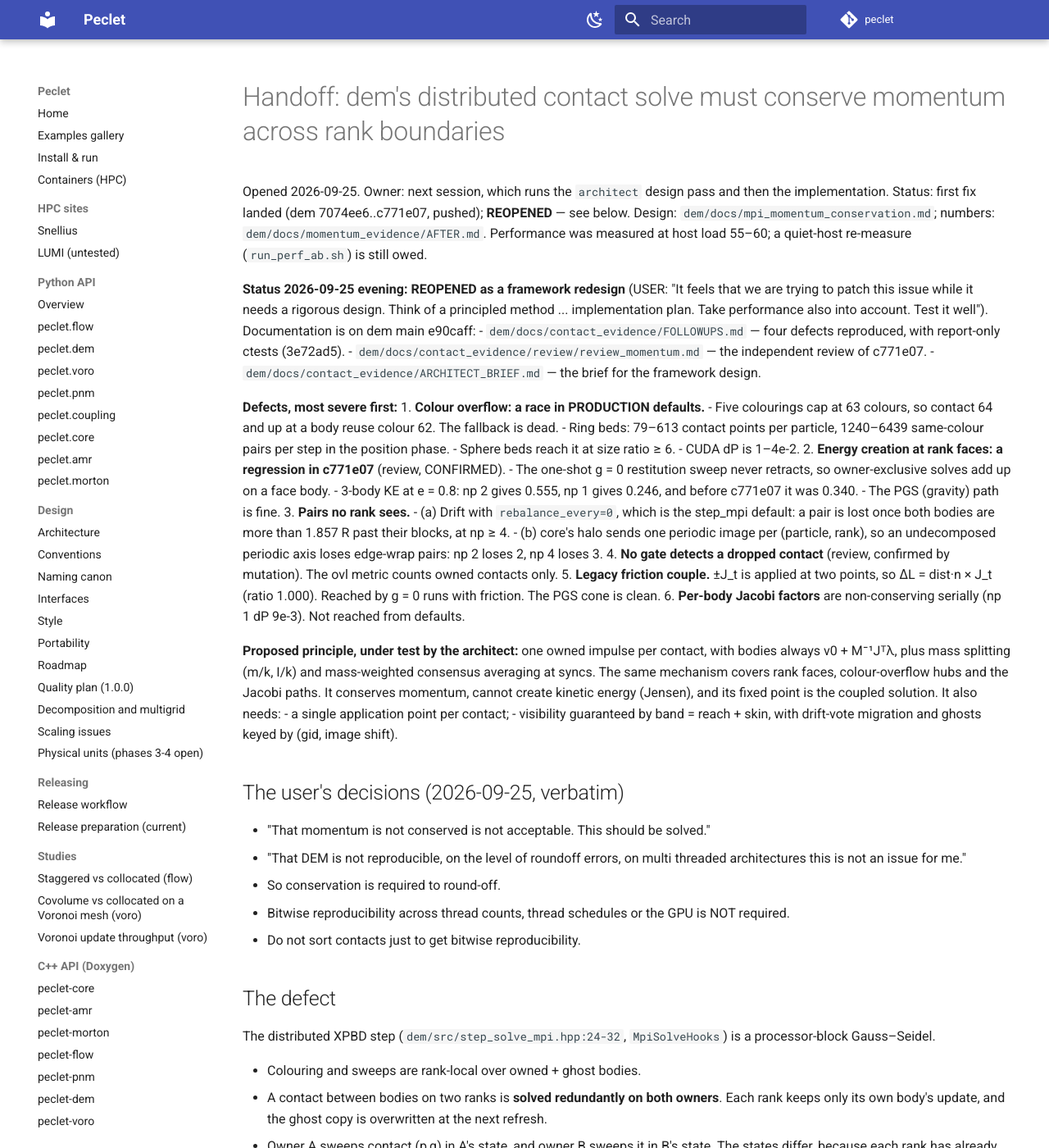
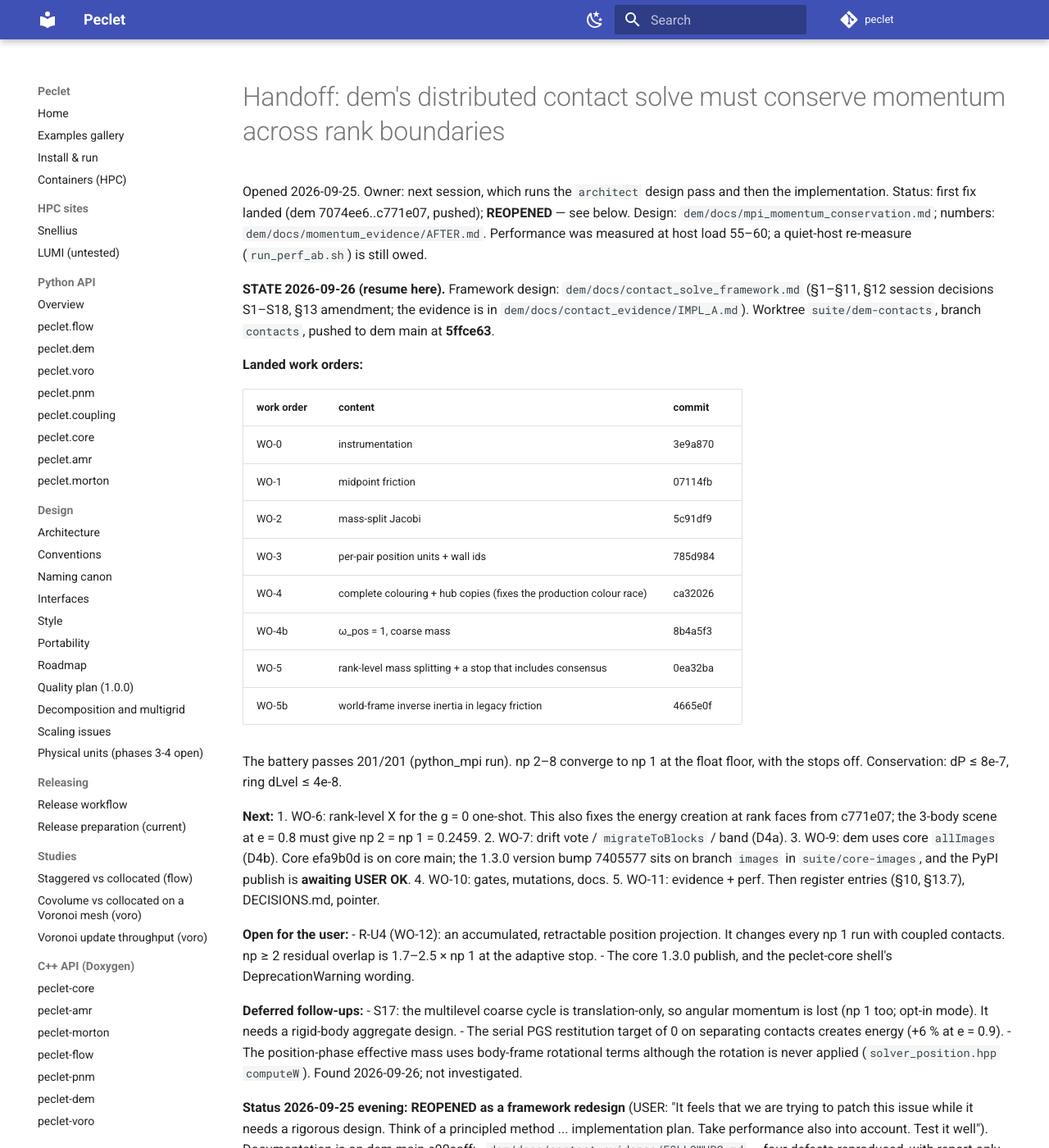
Before and after one commit to computational-chemical-engineering/peclet, an MkDocs documentation site: the page built from docs/HANDOFF_DEM_MPI_MOMENTUM.md, in a window 1280 px wide and 1400 px high. Shown: the whole window at 82% size. Built offline with MkDocs 1.6.1 and Material for MkDocs 9.7.7, drawn with Linux system fonts in a browser that asks for light colours; comment, search, counter and statistics services are not loaded.

Commit message:
dem 5ffce63: contact-solve framework WO-0..WO-5b (complete colouring fixes the production colour race; mass splitting across ranks; world-frame friction inertia); handoff state; pointer
Co-Authored-By: Claude Opus 5.5 <noreply@anthropic.com>
Claude-Session: https://claude.ai/code/session_0145vVzMZ2ho61xpVzUerEZd

```diff
--- a/docs/HANDOFF_DEM_MPI_MOMENTUM.md
+++ b/docs/HANDOFF_DEM_MPI_MOMENTUM.md
@@ -4,6 +4,49 @@ Opened 2026-09-25. Owner: next session, which runs the `architect` design pass a
 implementation. Status: first fix landed (dem 7074ee6..c771e07, pushed); **REOPENED** — see below. Design: `dem/docs/mpi_momentum_conservation.md`;
 numbers: `dem/docs/momentum_evidence/AFTER.md`. Performance was measured at host load 55–60; a quiet-host
 re-measure (`run_perf_ab.sh`) is still owed.
+
+**STATE 2026-09-26 (resume here).** Framework design: `dem/docs/contact_solve_framework.md`
+(§1–§11, §12 session decisions S1–S18, §13 amendment; the evidence is in
+`dem/docs/contact_evidence/IMPL_A.md`). Worktree `suite/dem-contacts`, branch `contacts`, pushed to
+dem main at **5ffce63**.
+
+**Landed work orders:**
+
+| work order | content | commit |
+|---|---|---|
+| WO-0 | instrumentation | 3e9a870 |
+| WO-1 | midpoint friction | 07114fb |
+| WO-2 | mass-split Jacobi | 5c91df9 |
+| WO-3 | per-pair position units + wall ids | 785d984 |
+| WO-4 | complete colouring + hub copies (fixes the production colour race) | ca32026 |
+| WO-4b | ω_pos = 1, coarse mass | 8b4a5f3 |
+| WO-5 | rank-level mass splitting + a stop that includes consensus | 0ea32ba |
+| WO-5b | world-frame inverse inertia in legacy friction | 4665e0f |
+
+The battery passes 201/201 (python_mpi run). np 2–8 converge to np 1 at the float floor, with the
+stops off. Conservation: dP ≤ 8e-7, ring dLvel ≤ 4e-8.
+
+**Next:**
+1. WO-6: rank-level X for the g = 0 one-shot. This also fixes the energy creation at rank faces
+   from c771e07; the 3-body scene at e = 0.8 must give np 2 = np 1 = 0.2459.
+2. WO-7: drift vote / `migrateToBlocks` / band (D4a).
+3. WO-9: dem uses core `allImages` (D4b). Core efa9b0d is on core main; the 1.3.0 version bump
+   7405577 sits on branch `images` in `suite/core-images`, and the PyPI publish is **awaiting USER
+   OK**.
+4. WO-10: gates, mutations, docs.
+5. WO-11: evidence + perf. Then register entries (§10, §13.7), DECISIONS.md, pointer.
+
+**Open for the user:**
+- R-U4 (WO-12): an accumulated, retractable position projection. It changes every np 1 run with
+  coupled contacts. np ≥ 2 residual overlap is 1.7–2.5 × np 1 at the adaptive stop.
+- The core 1.3.0 publish, and the peclet-core shell's DeprecationWarning wording.
+
+**Deferred follow-ups:**
+- S17: the multilevel coarse cycle is translation-only, so angular momentum is lost (np 1 too;
+  opt-in mode). It needs a rigid-body aggregate design.
+- The serial PGS restitution target of 0 on separating contacts creates energy (+6 % at e = 0.9).
+- The position-phase effective mass uses body-frame rotational terms although the rotation is never
+  applied (`solver_position.hpp` `computeW`). Found 2026-09-26; not investigated.
 
 **Status 2026-09-25 evening: REOPENED as a framework redesign** (USER: "It feels that we are trying to
 patch this issue while it needs a rigorous design. Think of a principled method ... implementation plan.
```
